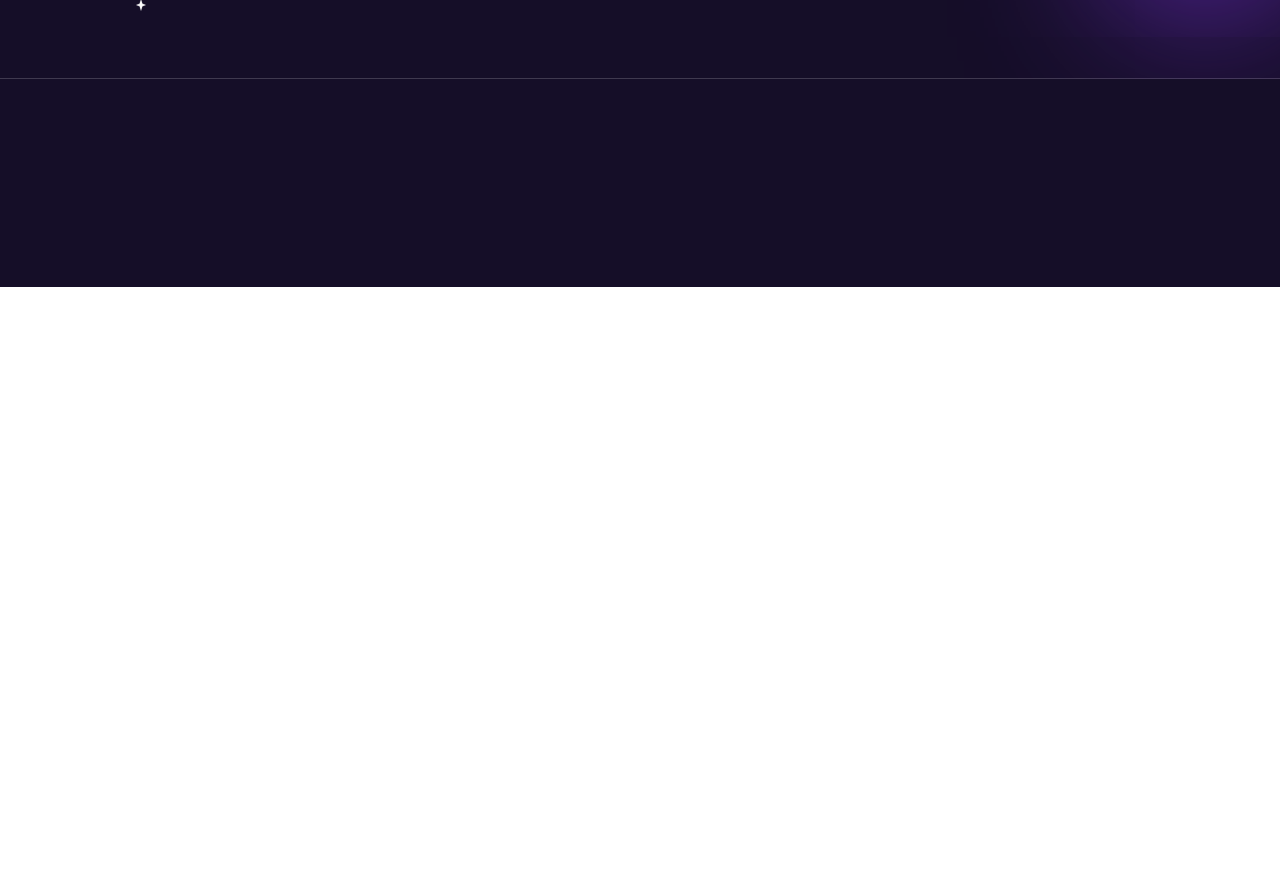
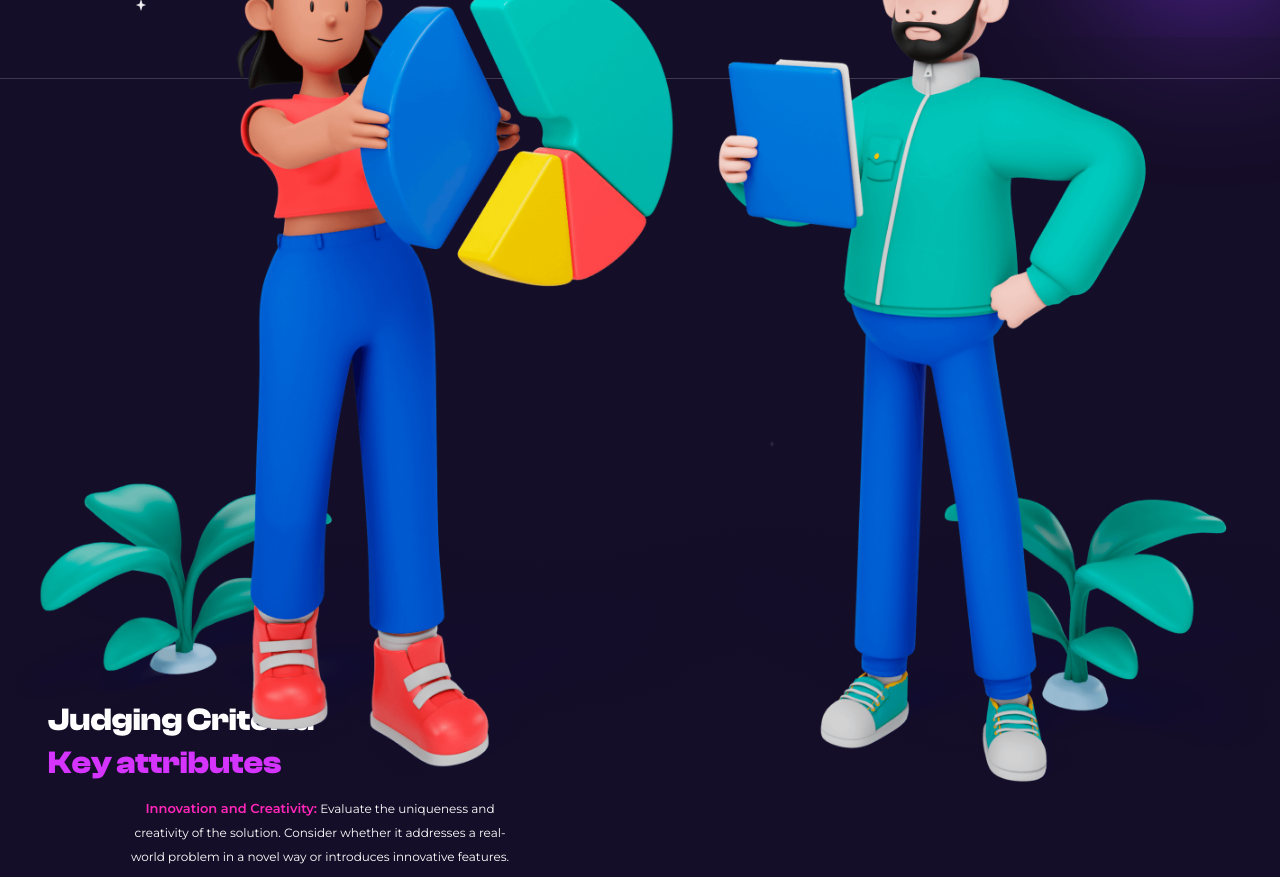
Before and after one commit to Afolabi-bit/getlinked, a React (Vite) app: page / in a window 1280 px wide. Shown: the part 1920-2797 px from the top of the page. Before the commit the page ends 2207 px from the top, so only its background shows below. Built offline with nearby package versions, Linux system fonts and the light colour scheme; a web font is replaced by a local one.

Commit message:
Criteria section

```diff
--- a/src/App.jsx
+++ b/src/App.jsx
@@ -1,3 +1,4 @@
+import Criteria from "./components/criteria";
 import Header from "./components/header";
 import Hero from "./components/hero";
 import Intro from "./components/introduction";
@@ -10,6 +11,7 @@ const App = () => {
       <Hero />
       <Intro />
       <Rules />
+      <Criteria />
     </main>
   );
 };
--- /dev/null
+++ b/src/components/criteria.jsx
@@ -0,0 +1,115 @@
+import { Line } from "./utils";
+import Image from "../assets/8046554.png";
+import Ellipse from "../assets/ellipse.svg";
+import StarW from "../assets/star-white.svg";
+import StarD from "../assets/star-dim.svg";
+import StarP from "../assets/star-purple.svg";
+
+const Criteria = () => {
+  return (
+    <section className="relative">
+      <img
+        src={StarP}
+        alt="#"
+        className="absolute left-[45%] top-[-35px] twinkle-2 md:left-[50%] md:top-[-15px]"
+      />
+      <img
+        src={StarD}
+        alt="#"
+        className="absolute  top-[190px] left-[60%] twinkle-2 md:left-[60%] md:top-[290px]"
+      />
+      <img
+        src={StarW}
+        alt="#"
+        className="absolute bottom-[100px] right-[18%] twinkle-fast md:right-[27%]"
+      />
+
+      <article className="my-[70px]">
+        <div className="relative w-full min-h-[320px] md:min-h-[550px]">
+          <img
+            src={Image}
+            alt="#"
+            className="absolute top-[50%] left-[50%] translate-x-[-50%] translate-y-[-50%] w-full  z-10 md:w-[80%] lg:w-[100%]"
+          />
+          <img src={Ellipse} alt="#" className="absolute hidden  " />
+        </div>
+        <div className="text-center px-8 relative mb-[70px] md:px-[3rem] 0 lg:w-[50%] lg:text-left">
+          <h2 className="mb-3 ">
+            <span className="text-white text-[20px] font-bold leading-[133%] md:text-[32px]">
+              Judging Criteria
+            </span>{" "}
+            <br />
+            <span className="text-[#d434fe] text-[20px] font-bold leading-[133%] md:text-[32px]">
+              Key attributes
+            </span>
+          </h2>
+          <div className="text-center ">
+            <p className="mb-[10px] md:w-[70%] md:mb-[20px] md:mx-auto">
+              <span className="text-[#FF26B9] text-[13px] font-bold leading-[173.5%]">
+                Innovation and Creativity:
+              </span>
+              <span className="text-[12px] font-normal leading-[173.5%]">
+                {" "}
+                Evaluate the uniqueness and creativity of the solution. Consider
+                whether it addresses a real-world problem in a novel way or
+                introduces innovative features.
+              </span>
+            </p>{" "}
+            <p className="mb-[10px] md:w-[70%] md:mb-[20px] md:mx-auto">
+              <span className="text-[#FF26B9] text-[13px] font-bold leading-[173.5%]">
+                Functionality:
+              </span>
+              <span className="text-[12px] font-normal leading-[173.5%]">
+                {" "}
+                Assess how well the solution works. Does it perform its intended
+                functions effectively and without major issues? Judges would
+                consider the completeness and robustness of the solution.
+              </span>
+            </p>{" "}
+            <p className="mb-[10px] md:w-[70%] md:mb-[20px] md:mx-auto">
+              <span className="text-[#FF26B9] text-[13px] font-bold leading-[173.5%]">
+                Impact and Relevance:
+              </span>
+              <span className="text-[12px] font-normal leading-[173.5%]">
+                {" "}
+                Determine the potential impact of the solution in the real
+                world. Does it address a significant problem, and is it relevant
+                to the target audience? Judges would assess the potential
+                social, economic, or environmental benefits.
+              </span>
+            </p>{" "}
+            <p className="mb-[10px] md:w-[70%] md:mb-[20px] md:mx-auto">
+              <span className="text-[#FF26B9] text-[13px] font-bold leading-[173.5%]">
+                Technical Complexity:
+              </span>
+              <span className="text-[12px] font-normal leading-[173.5%]">
+                {" "}
+                Evaluate the technical sophistication of the solution. Judges
+                would consider the complexity of the code, the use of advanced
+                technologies or algorithms, and the scalability of the solution.
+              </span>
+            </p>{" "}
+            <p className="mb-[10px] md:w-[70%] md:mb-[20px] md:mx-auto">
+              <span className="text-[#FF26B9] text-[13px] font-bold leading-[173.5%]">
+                Adherence to Hackathon Rules:
+              </span>
+              <span className="text-[12px] font-normal leading-[173.5%]">
+                {" "}
+                Judges will Ensure that the team adhered to the rules and
+                guidelines of the hackathon, including deadlines, use of
+                specific technologies or APIs, and any other
+                competition-specific requirements.
+              </span>
+            </p>
+          </div>
+          <button className="btn mt-2" style={{ padding: "0 30px" }}>
+            Read More
+          </button>
+        </div>
+      </article>
+      <Line />
+    </section>
+  );
+};
+
+export default Criteria;
--- a/src/index.css
+++ b/src/index.css
@@ -26,7 +26,8 @@ h6 {
   font-family: "crashDisplay", sans-serif;
 }
 
-.register {
+.register,
+.btn {
   border-radius: 4px;
   background: linear-gradient(
     270deg,
```
